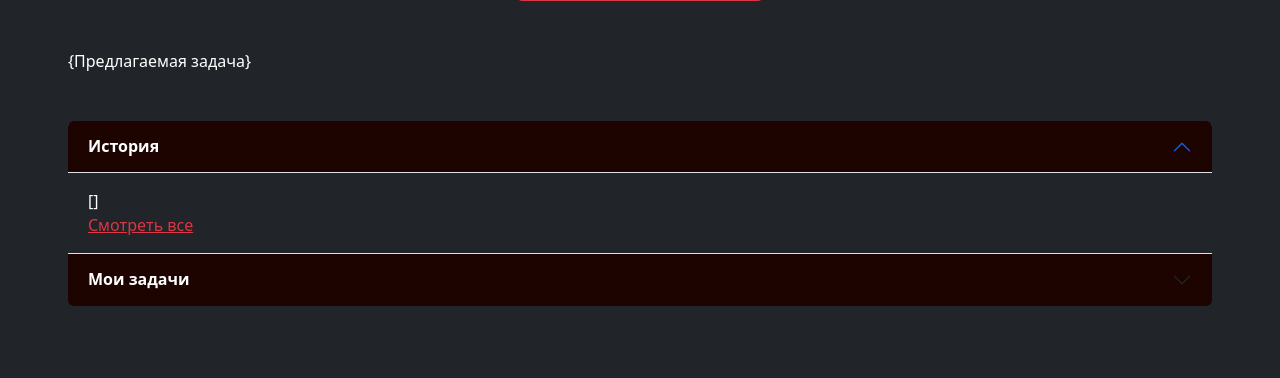
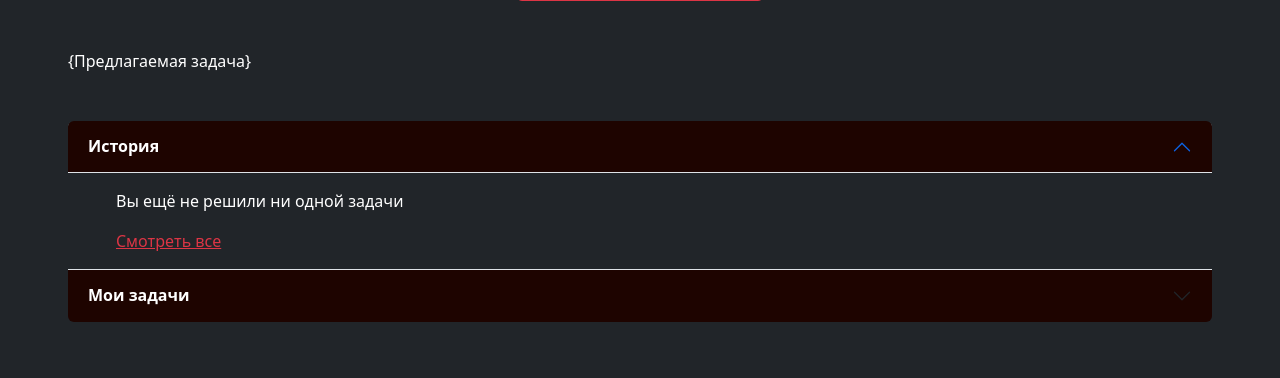
Before and after one commit to Timur1414/stego, a Django app: page /accounts/profile/1/ in a window 1280 px wide. Shown: the part 483-861 px from the top of the page. Before the commit the page ends 789 px from the top, so only its background shows below. Run offline with Django 4.2, Linux system fonts and the light colour scheme; the visitor is signed in with stand-in values (Sample User, id 1); data comes from the database, SQL or seed files in the repository; data that the repository does not hold is empty.

Commit message:
task_card in profile page + done count of task

```diff
--- a/main/models.py
+++ b/main/models.py
@@ -68,6 +68,12 @@
     active = models.BooleanField(default=True)
     done = models.ManyToManyField(to=get_user_model())
 
+    def get_done_count(self):
+        """
+        Получение количества пользователей, решивших задачу
+        """
+        return self.done.count()
+
     @staticmethod
     def get_done_tasks(user: get_user_model()):
         """
--- a/main/templates/pages/profile/created_tasks.html
+++ b/main/templates/pages/profile/created_tasks.html
@@ -2,7 +2,7 @@
     <div class="card-header p-3" style="background-color: #1E0400">
         <strong>Созданные задачи</strong>
     </div>
-    <div class="card-body">
+    <div class="card-body px-5">
         <p>{только созданные таски}</p>
         <br>
         <a class="link-danger" href="#">Смотреть все</a>
--- a/main/templates/pages/profile/history_and_my_tasks.html
+++ b/main/templates/pages/profile/history_and_my_tasks.html
@@ -6,10 +6,13 @@
             </button>
         </h2>
         <div id="panelsStayOpen-collapseOne" class="accordion-collapse collapse show" aria-labelledby="panelsStayOpen-headingOne">
-            <div class="accordion-body">
-                {{ history }}
-                <br>
-                <a class="link-danger" href="#">Смотреть все</a>
+            <div class="accordion-body px-5">
+                {% for item in tasks_to_history %}
+                    {% include "pages/profile/task_card.html" %}
+                {% empty %}
+                    <p>Вы ещё не решили ни одной задачи</p>
+                {% endfor %}
+                <a class="link-danger mt-3" href="#">Смотреть все</a>
             </div>
         </div>
     </div>
@@ -20,7 +23,7 @@
             </button>
         </h2>
         <div id="panelsStayOpen-collapseTwo" class="accordion-collapse collapse" aria-labelledby="panelsStayOpen-headingTwo">
-            <div class="accordion-body">
+            <div class="accordion-body px-5">
                 {<strong>This is the second item's accordion body.</strong> It is hidden by default, until the collapse plugin adds the appropriate classes that we use to style each element. These classes control the overall appearance, as well as the showing and hiding via CSS transitions. You can modify any of this with custom CSS or overriding our default variables. It's also worth noting that just about any HTML can go within the <code>.accordion-body</code>, though the transition does limit overflow.}
                 <br>
                 <a class="link-danger" href="#">Смотреть все</a>
--- a/main/views.py
+++ b/main/views.py
@@ -67,7 +67,10 @@
         context['username'] = user.username
         context['pagename'] = user.username
         context['avatar'] = usersettings.avatar
-        context['history'] = Task.get_done_tasks(self.object)[:10]
+        tasks_to_history = Task.get_done_tasks(self.object)[:10]
+        context['tasks_to_history'] = [
+            [task, task.get_done_count()] for task in tasks_to_history
+        ]
         return context
 
 
@@ -139,7 +142,9 @@
         context = super().get_context_data(object_list=object_list, **kwargs)
         context['pagename'] = 'Список задач'
         tasks = Task.get_active()
-        context['tasks'] = [[task, task.is_done(self.request.user)] for task in tasks]
+        context['tasks'] = [
+            [task, task.is_done(self.request.user)] for task in tasks
+        ]
         return context
 
 
@@ -161,6 +166,7 @@
         context['pagename'] = task.title
         context['task'] = task
         context['done'] = task.is_done(self.request.user)
+        context['done_count'] = task.get_done_count()
         return context
 
 
```
Also changed, not shown: main/templates/pages/profile/task_card.html (added, +10 -0 lines), main/templates/pages/tasks/index.html (+5 -2 lines).
